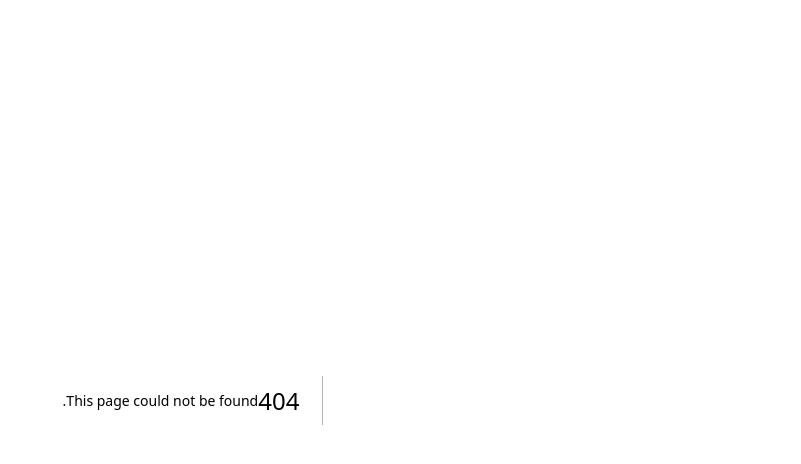
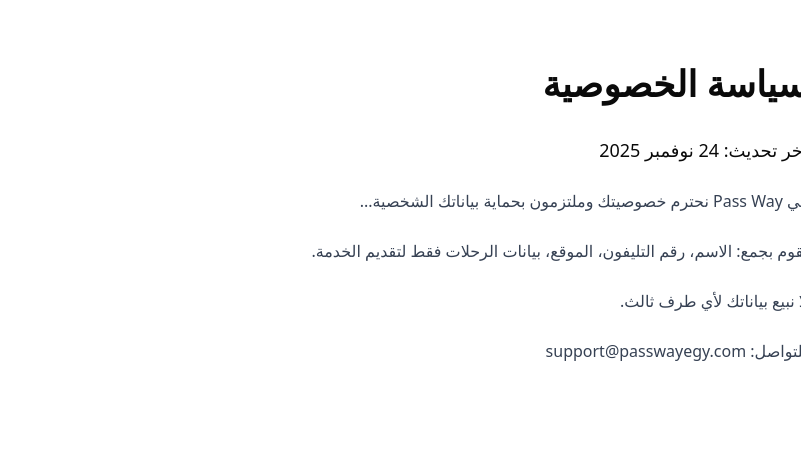
Before and after one commit to passway6692/pass_way_landing_page, a Next.js app: page /privacy in a window 1280 px wide. Before the commit this address had no page. Shown: the top 464 px of the page, without its empty margins (479-1280 px from the left). Built offline with nearby package versions, Linux system fonts and the light colour scheme.

Commit message:
add terms and privacy page

```diff
--- /dev/null
+++ b/app/privacy/page.tsx
@@ -0,0 +1,25 @@
+export const metadata = {
+  title: "سياسة الخصوصية | Pass Way",
+  description: "سياسة خصوصية تطبيق باس واي - حجز مشاوير يومية مشتركة في مصر",
+};
+
+export default function PrivacyPage() {
+  return (
+    <div
+      className="container mx-auto px-4 py-16 max-w-4xl text-right"
+      dir="rtl"
+    >
+      <h1 className="text-4xl font-bold mb-8">سياسة الخصوصية</h1>
+      <p className="text-lg mb-6">آخر تحديث: 24 نوفمبر 2025</p>
+      <div className="space-y-6 text-gray-700 leading-relaxed">
+        <p>في Pass Way نحترم خصوصيتك وملتزمون بحماية بياناتك الشخصية...</p>
+        <p>
+          نقوم بجمع: الاسم، رقم التليفون، الموقع، بيانات الرحلات فقط لتقديم
+          الخدمة.
+        </p>
+        <p>لا نبيع بياناتك لأي طرف ثالث.</p>
+        <p>للتواصل: support@passwayegy.com</p>
+      </div>
+    </div>
+  );
+}
--- /dev/null
+++ b/app/terms/page.tsx
@@ -0,0 +1,22 @@
+export const metadata = {
+  title: "الشروط والأحكام | Pass Way",
+  description: "شروط استخدام تطبيق باس واي - مشاوير يومية بسعر ثابت في مصر",
+};
+
+export default function TermsPage() {
+  return (
+    <div
+      className="container mx-auto px-4 py-16 max-w-4xl text-right"
+      dir="rtl"
+    >
+      <h1 className="text-4xl font-bold mb-8">الشروط والأحكام</h1>
+      <p className="text-lg mb-6">آخر تحديث: 24 نوفمبر 2025</p>
+      <div className="space-y-6 text-gray-700 leading-relaxed">
+        <p>باستخدامك تطبيق Pass Way فأنت توافق على الشروط التالية...</p>
+        <p>– الحجز يلغى تلقائيًا إذا لم يتم الدفع خلال 60 دقيقة</p>
+        <p>– إلغاء مجاني قبل الرحلة بـ 8 ساعات</p>
+        <p>– يحق للشركة إلغاء أي حساب يخالف القواعد</p>
+      </div>
+    </div>
+  );
+}
```
